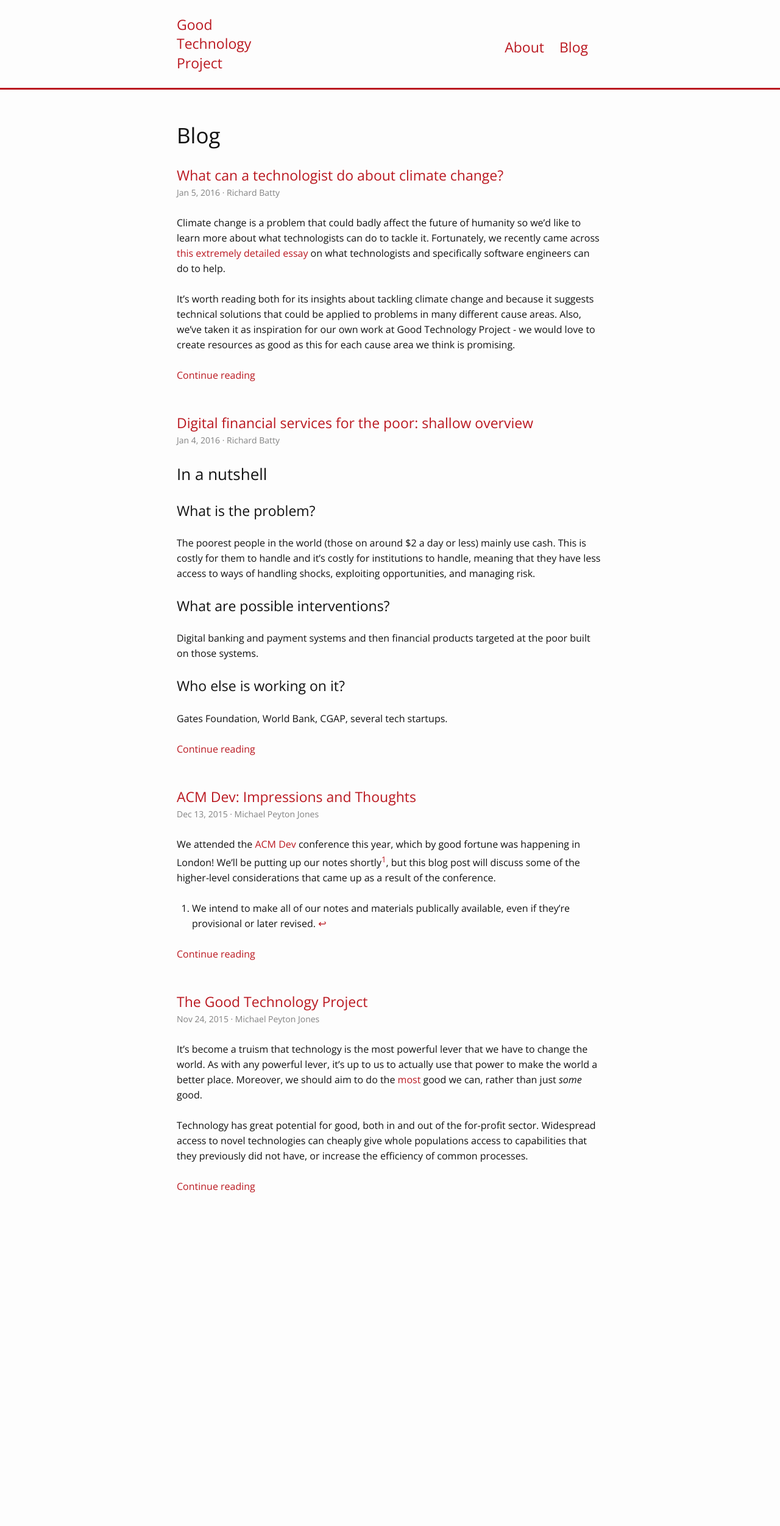
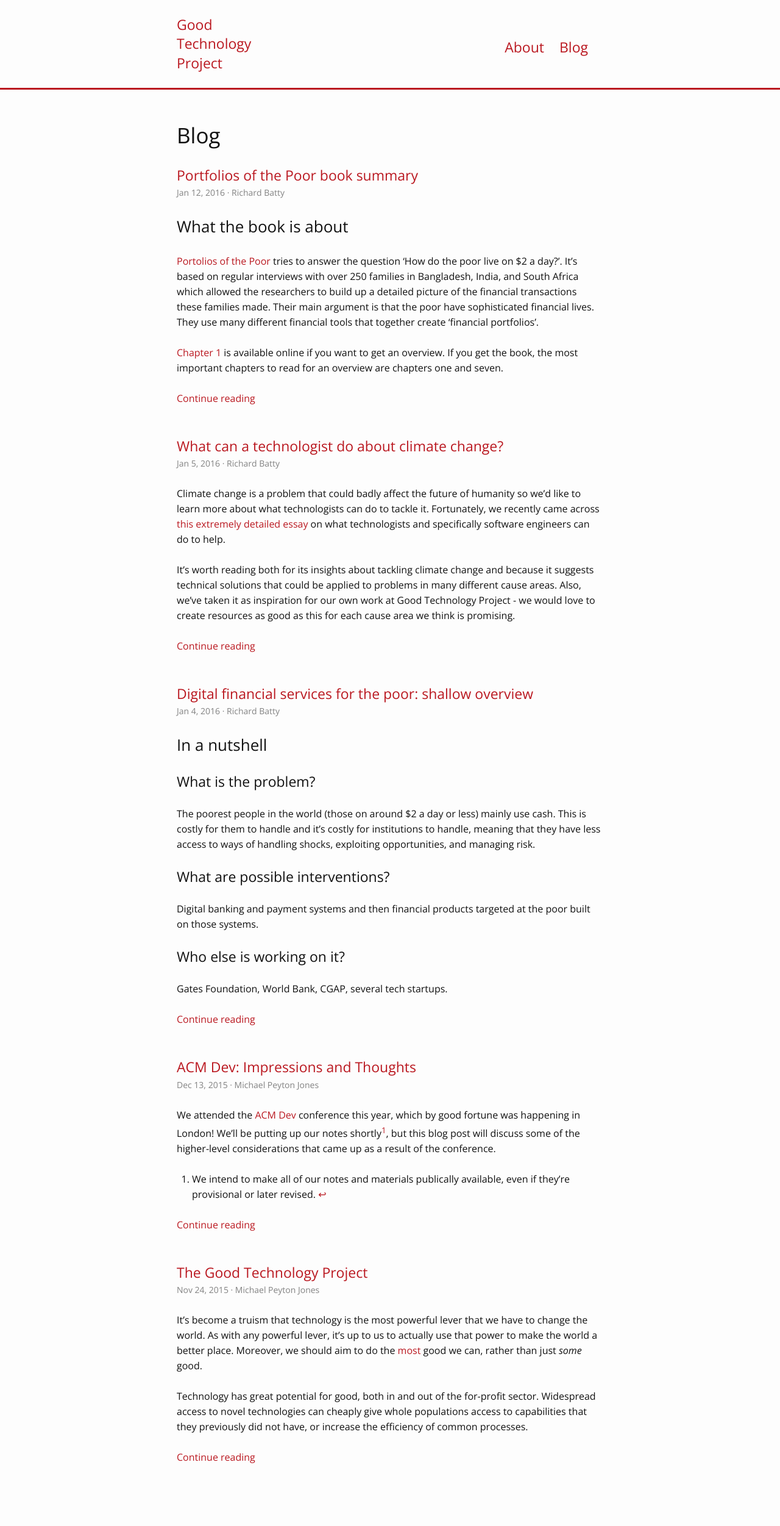
Before and after one commit to richardbatty/good-technology-project, a Jekyll site: the page built from blog/index.html, in a window 1280 px wide. Shown: the whole page at 61% size. Built offline with Jekyll 4.4.1, drawn with Linux system fonts in a browser that asks for light colours; comment, search, counter and statistics services are not loaded; before the commit the page ends 2058 px from its top, so only the background shows below that; some of the changed lines change nothing that is shown.

Commit message:
Add portfolios of the poor summary

```diff
--- /dev/null
+++ b/_posts/2016-01-12-portfolios-of-the-poor-book-summary.md
@@ -0,0 +1,96 @@
+---
+layout: post
+title:  "Portfolios of the Poor book summary"
+date:   2016-01-12 08:34:00
+author: Richard Batty
+categories:
+---
+
+## What the book is about
+
+[Portolios of the Poor](http://www.portfoliosofthepoor.com/) tries to answer the question ‘How do the poor live on $2 a day?’. It’s based on regular interviews with over 250 families in Bangladesh, India, and South Africa which allowed the researchers to build up a detailed picture of the financial transactions these families made. Their main argument is that the poor have sophisticated financial lives. They use many different financial tools that together create ‘financial portfolios’.
+
+[Chapter 1](http://www.portfoliosofthepoor.com/pdf/Chapter1.pdf) is available online if you want to get an overview. If you get the book, the most important chapters to read for an overview are chapters one and seven.
+
+<!--more-->
+
+## Key takeaways
+
+### Poor people’s incomes are low and irregular
+
+People on low incomes have problems not only because they have little money, but also because that their earnings are irregular as they are often casually or self employed. The well-publicised idea of the poor living on $2 a day or less means people often don’t realise that variability of income is a big problem for the poor as well as low income.
+
+### Poor people use many financial tools to cope and often create their own
+
+> no matter where we looked, we found that most of the households, even those living on less than one dollar a day per person, rarely consume every penny of income as soon as it is earned. They seek, instead, to “manage” their money by saving when they can and borrowing when they need to. They don’t always succeed, but over time, even for the poorest households, a surprisingly large proportion of income gets managed in this way—diverted into savings or used to pay down loans. In the process, a host of different methods are pressed into use: storing savings at home, with others, and with banking institutions; joining savings clubs, savings-and-loan clubs, and insurance clubs; and borrowing from neighbors, relatives, employers, moneylenders, or financial institutions. At any one time, the average poor household
+has a fistful of financial relationships on the go.
+-- p.3
+
+They also create their own financial instruments. For example, [RoSCAs](https://en.wikipedia.org/wiki/Rotating_savings_and_credit_association) are commonly used as a saving method.
+
+> In a RoSCA the members save the same amount as each other every period - a month, say - and the total amount saved each period is given in whole to one of the members. This continues until everyone has received the “prize” at which point the RoSCA comes naturally to a close - though of course its members may choose to start another cycle immediately or at any later time. -- p. 116
+
+The fact that poor people are creating their own financial instruments suggests that there could be demand for projects that either assist them in this or create better alternatives.
+
+
+### Three needs drive much of the financial activity of poor households
+
+> 1. *Managing basics*: cash-flow management to transform irregular income flows into a dependable resource to meet daily needs.
+2. *Coping with risk*: dealing with the emergencies that can derail families with little in reserve.
+3. *Raising lump sums*: seizing opportunities and paying for bigticket expenses by accumulating usefully large sums of money. -- p. 18
+
+These three needs don’t map cleanly onto borrowing, insurance, and saving as you might expect. Instead, poor households combine many different instruments to meet their needs. For example, they may use both saving and borrowing to manage day-to-day cash flow.
+
+### The financial instruments available to the poor are often low quality
+
+> the dominance of the informal sector in the lives of our diary households should not be interpreted to mean that poor households are happy with the instruments available and have no need of anything else. Far from it. -- p. 53
+
+They argue that informal financial instruments have these main weaknesses:
+
+* *Unreliability*: Informal financial partners are often poor themselves and so may not have the money you need, when you need it or they may not follow through on their promises. Insecurity is also a problem, with savings sometimes lost or stolen.
+* *Lack of privacy*: Financial relationships with family and friends can be stressful and a source of shame.
+* *Lack of transparency*: The terms of the financial arrangement such as interest are not always clear and people can easily be defrauded.
+
+### The poor can’t rely on only insurance to manage risks
+
+> there are so many risks, resulting in so many emergencies, that it is unrealistic to expect poor households to contain them by means of the single financial strategy of insurance. Dealing with emergencies is so crucial that even where insurance is available to them, poor households often have to draw down savings and seek loans to make up the losses in full. -- p. 19
+
+### This area is fast growing and may not be neglected
+
+> Financial services for poor people - that is, microfinance, as provision of these services has become known - is enjoying unprecedented growth. New resources of all sorts are pouring in from every side. More and more providers are setting up shop in more and more countries around the world, some of them fired up by the vision of improving the lives of the poor, others lured by the prospects of profits, and many - the so-called double bottom line institutions - attracted by both. In the last few years, the level of private financial investment has increased sharply so that microfinance is no longer so dependent on the public purse. New technologies, especially mobile devices in the hands of field staff and clients, and smart computer programs in the back offices of providers, promise huge boosts to productivity, lower costs, and greater convenience. Ideas for new financial products for the poor are being launched almost daily, and clever ways of testing their efficiency and their impact are being devised. -- p. 175
+
+### The opportunities to help
+
+#### Helping poor households manage money on a day-to-day basis
+
+This would involve helping households manipulate “small and irregular or unreliable incomes to ensure that cash is available when needed” to pay for small regular expenses.
+
+A solution for this should:
+
+> offer poor households access to a cash-flow management facility that combines convenience with capacity. It would provide the chance to make small-scale savings of any value at any time with the right to withdraw on demand; and at the same time it would offer loans of a modest value that can be taken quickly, on demand, at any time, and repaid in small (and if necessary, irregular) installments. -- p. 178
+
+
+#### Helping poor households build savings over the long term
+
+Poor people want to save and often have enough money to, and their use of savings clubs like the RoSCAs show that they do save. But existing methods like savings clubs don’t work well over the long term. Long term savings are important for dealing with big events like marriages, purchasing large assets, and dealing with emergencies.
+
+So, a solution should:
+
+> offer long term contractual savings products. These mimic savings clubs by making it possible to save small sums on a regular basis, but add the opportunity of doing so safely over the long term. -- p. 179
+
+#### Helping poor households borrow for all uses
+
+> poor households lack dependable access to credit, especially for larger sums that are needed to deal with major life-cycle events, big purchases, and emergencies -- p. 179
+
+So a solution should offer:
+
+> lending for a wide range of uses. The basic mechanisms are already available, because the development of uncollateralized lending has been the single biggest and most widespread achievement of the microfinance movement. But many microfinance providers still prefer their borrowers to use their loans for just one purpose - microenterprise. Where this is enforced, clients cannot borrow for other vital uses even when they have the cash flow to service the loans. Our own research in Bangladesh, as revealed in the previous chapter, show that many loans ostensibly taken for microenterprises are used for other purposes. It is time for microfinance not merely to face up to this reality, but to embrace the opportunity that it presents. By offering *general-purpose* loans, matched in value and structure to the cash flows of poor households, microfinance would open up to the biggest single market it is likely to find among the poor (especially the urban poor who tend to be waged rather than self-employed), and one that would be greatly appreciated by most of our diary households. -- p. 179
+
+#### Principles for designing a solution
+
+A solution should be:
+
+* *Reliable*: It “should deliver services at the promised time, in the promised amount, and at the promised price”. Most services the poor deal with are unreliable, as are their own incomes. This unreliability makes life harder and having reliable financial partners would help.
+* *Convenient*: It should give the “chance to take and repay loans, and make and withdraw deposits, frequently, close to home or work, quickly, privately, and unobtrusively”.
+* *Flexible*: It should be flexible enough that people can use it given their cash flows.
+* *Realistic*: It should offer regularities that promote self-discipline. For example, scheduled visits by bank workers, or planned payment schedules for loans or savings.
--- a/_sass/_base.scss
+++ b/_sass/_base.scss
@@ -146,7 +146,7 @@ blockquote {
     font-size: 18px;
     letter-spacing: -1px;
     font-style: italic;
-
+    margin-bottom: $spacing-unit;
     > :last-child {
         margin-bottom: 0;
     }
```
